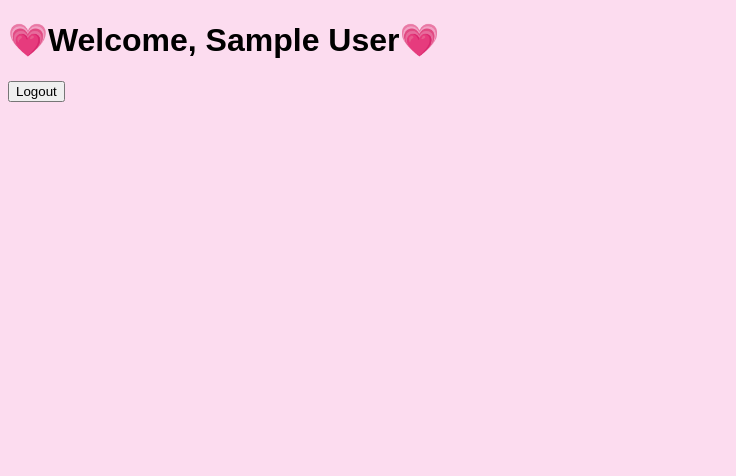
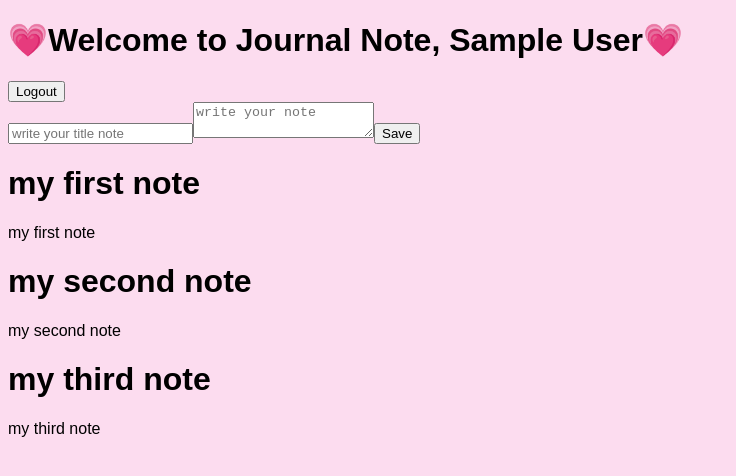
Before and after one commit to Taniagf31/DEV002-notes, a React (Vite) app: page / in a window 1280 px wide. Shown: the top 476 px of the page, without its empty margins (0-736 px from the left). Built offline with nearby package versions, Linux system fonts and the light colour scheme; no server answers; sample sign-in values are in the browser's storage; a web font is replaced by a local one.

Commit message:
se renderiza pagina de notas

```diff
--- a/src/App.jsx
+++ b/src/App.jsx
@@ -16,7 +16,9 @@ function App() {
             element={
               <ProtectedRoute>
                 <Home />
+
               </ProtectedRoute>
+
             } />
           <Route path="/login" element={<Login />} />
           <Route path="/register" element={<Register />} />
--- a/src/Firebase.jsx
+++ b/src/Firebase.jsx
@@ -1,6 +1,7 @@
 // Import the functions you need from the SDKs you need
 import { initializeApp } from "firebase/app";
 import {getAuth} from 'firebase/auth';
+import {getFirestore} from "firebase/firestore";
 
 // TODO: Add SDKs for Firebase products that you want to use
 // https://firebase.google.com/docs/web/setup#available-libraries
@@ -18,3 +19,4 @@ const firebaseConfig = {
 // Initialize Firebase
 export const app = initializeApp(firebaseConfig);
 export const auth = getAuth(app);
+export const db = getFirestore(app);
--- a/src/components/Home.jsx
+++ b/src/components/Home.jsx
@@ -1,9 +1,24 @@
 import { useAuth } from "../context/authContext";
+import {TaskList} from './TaskList';
+import {TaskForm} from './TaskForm';
+import {tasks as data} from './tasks';
+import {useState, useEffect} from 'react';
 
 export function Home() {
     const { user, logout, loading } = useAuth()
+    const [tasks, setTasks] = useState([])
+    useEffect(() => {
+        setTasks(data)
+    }, []
+    )
+   function createNote(task) {
+    setTasks([...tasks, {
+     title: task.title,
+     id: tasks.length,
+     description: task.description
+    } ])
+   }
 
-    console.log(user);
     const handledLogout = async () => {
         try {
         await logout();
@@ -13,8 +28,10 @@ export function Home() {
     };
     if (loading) return <h2>Loading</h2>
     return <div>
-        <h1>💗Welcome, {user.displayName||user.email}💗</h1>
+        <h1>💗Welcome to Journal Note, {user.displayName||user.email}💗</h1>
 
         <button onClick={handledLogout}>Logout</button>
+           <TaskForm createNote = {createNote} />
+            <TaskList tasks = {tasks} />
     </div>
 }
--- /dev/null
+++ b/src/components/NoteCard.jsx
@@ -0,0 +1,8 @@
+export function NoteCard({ task }) {
+    return (
+        <div >
+            <h1>{task.title} </h1>
+            <p>{task.description} </p>
+        </div>
+    );
+}
--- /dev/null
+++ b/src/components/TaskForm.jsx
@@ -0,0 +1,27 @@
+import { useState } from "react";
+
+export function TaskForm({ createNote }) {
+    const [title, setTitle] = useState('');
+    const [description, setDescription] = useState('');
+    const handleSubmit = (e) => {
+        e.preventDefault();
+
+       createNote({
+         title,
+         description
+       });
+    };
+    return (
+
+        <form onSubmit={handleSubmit}>
+            <input placeholder="write your title note"
+                onChange={(e) => setTitle(e.target.value)} />
+                <textarea placeholder="write your note"
+                onChange={(e) => setDescription(e.target.value)}></textarea>
+            <button>
+                Save
+            </button>
+        </form>
+
+    );
+}
--- /dev/null
+++ b/src/components/TaskList.jsx
@@ -0,0 +1,14 @@
+import { NoteCard } from './NoteCard'
+export function TaskList({ tasks }) {
+
+    if (tasks.length === 0) {
+        return <h1>NO HAY TAREAS AUN</h1>
+    }
+    return (
+        <div>{
+            tasks.map((task) => (
+                <NoteCard key={task.id} task={task} />
+            ))}
+        </div>
+    );
+}
--- /dev/null
+++ b/src/components/tasks.js
@@ -0,0 +1,19 @@
+export const tasks = [
+
+{
+    id: 0,
+    title: 'my first note',
+    description: 'my first note'
+},
+{
+    id: 1,
+    title: 'my second note',
+    description: 'my second note'
+},
+{
+    id: 2,
+    title: 'my third note',
+    description: 'my third note'
+}
+
+]
```
